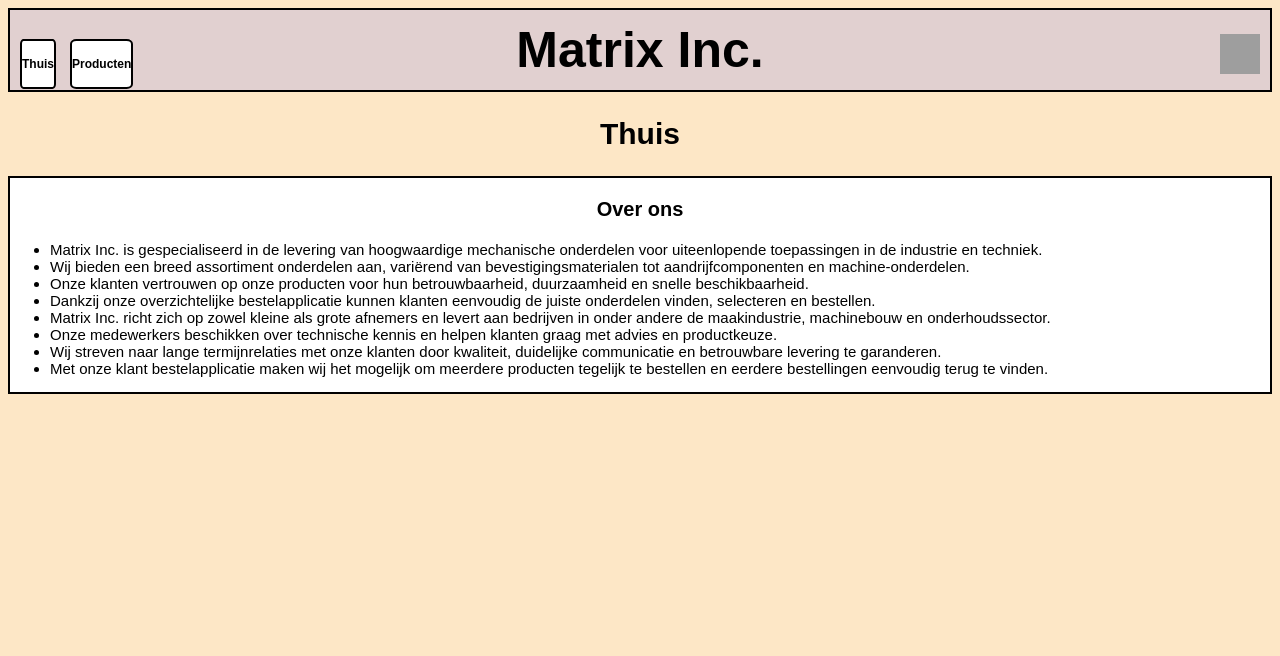
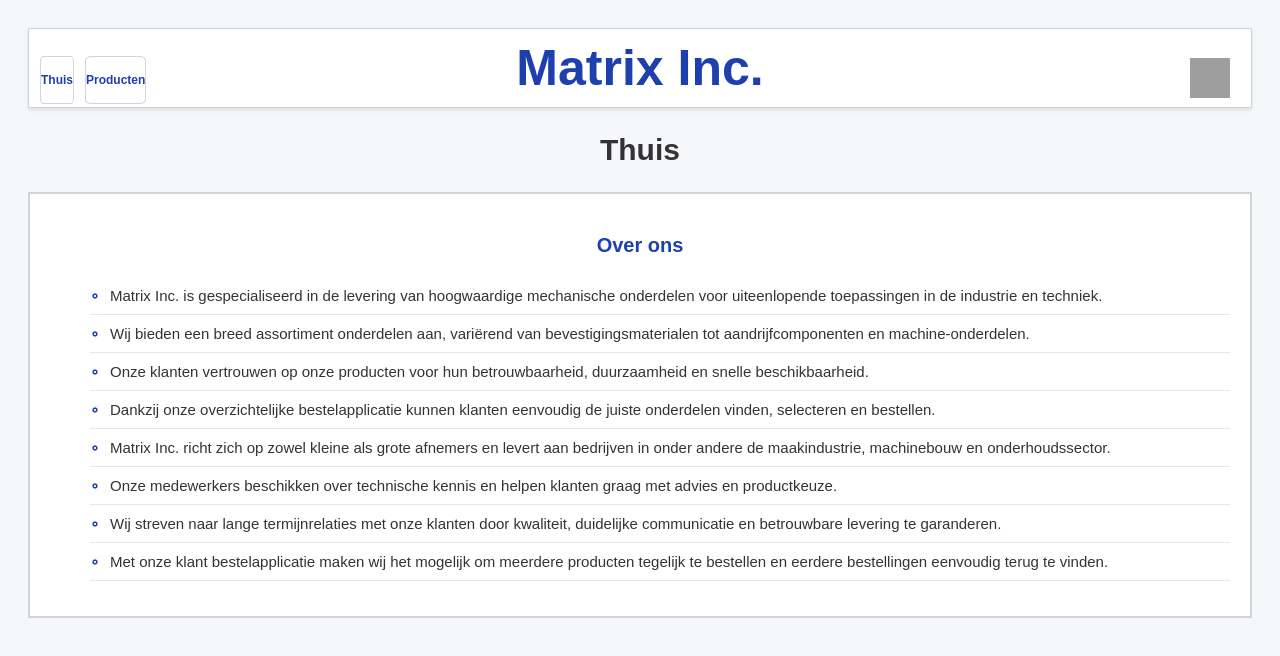
Before and after one commit to YusufIsaag/klant-bestelapplicatie, a plain HTML site: page index.html in a window 1280 px wide. Drawn offline with Linux system fonts and the light colour scheme; grey boxes are pictures that could not be loaded.

Commit message:
Update style.css

```diff
--- a/style.css
+++ b/style.css
@@ -1,6 +1,8 @@
 body{
-    background-color: rgb(253, 231, 198);
+    background-color: #f5f7fa; /* Lichtgrijze achtergrond */
     font-family: Arial, Helvetica, sans-serif;
+    color: #333;
+    padding: 20px;
 }
 
 .container{
@@ -13,17 +15,19 @@ body{
 
 .item1{
     text-align: center;
-    border: solid	2px black;
+    border: solid 1px #d1d5db;
     font-size: 25px;
     grid-area: header;
     background-color: none;
     position: relative;
     padding: 10px;
-    background-color: rgb(225, 208, 208);
+    background-color:#ffffff;
+    box-shadow: 0 2px 4px rgba(0,0,0,0.1);
 }
 
 .item1 h1{
-    margin: 1px;
+    margin: 0px;
+    color: #1e40af;
 }
 
 .item2{
@@ -32,16 +36,17 @@ body{
     grid-area: main;
     text-align: center;
 
+
 }
 
 .winkelwagen-icoon {
     position: absolute; /* Haal het icoon uit de normale flow */
-    right: 20px;       /* 10px vanaf de rechterrand */
-    top: 7%;          /* Centreer verticaal */
+    right: 50px;       /* 10px vanaf de rechterrand */
+    top: 10%;          /* Centreer verticaal */
     transform: translateY(-50%); /* Precies midden */
     z-index: 1000; /* Zorgt dat het icoon boven alles ligt */
     /* pointer-events: auto; Zorgt dat klikken doorgegeven worden */
-    background-color: rgb(225, 208, 208);
+    background-color: transparent;
 }
 
 .winkelwagen-knop{
@@ -49,53 +54,71 @@ body{
     border: none;
     padding: 0;
     cursor: pointer;
-    background-color: rgb(225, 208, 208);
+
 }
 
 
 .item3 > h3{
     text-align: center;
     font-size: 20px;
+    color: #1e40af;
 }
 .item3{
     text-align: left;
     font-size: 15px;
     grid-area: footer;
     background-color: rgb(255, 255, 255);
-    border: solid	2px black;
-    list-style: square;
+    border: solid	2px #d1d5db;
+    padding: 20px;
 
 }
 
+
+
 .item4{
-    background-color: rgb(255, 255, 255);
+    background-color: transparent;
     position: absolute; /* Haal het icoon uit de normale flow */
-    left: 20px;       /* 10px vanaf de rechterrand */
-    top: 8%;          /* Centreer verticaal */
+    left: 40px;       /* 10px vanaf de rechterrand */
+    top: 10%;          /* Centreer verticaal */
     transform: translateY(-50%); /* Precies midden */
     /* z-index: 1000; Zorgt dat het icoon boven alles ligt */
-    color: rgb(0, 0, 0);
+    color: #1e40af;
     cursor: pointer;
     display: block;
-    border: solid 2px black;
+    border: solid 1px #d1d5db;
     border-radius: 10%;
     font-size: 12px;
 
 }
 
 .item5{
-    background-color: rgb(255, 255, 255);
+    background-color: transparent;
     position: absolute; /* Haal het icoon uit de normale flow */
-    left: 70px;       /* 10px vanaf de rechterrand */
-    top: 8%;          /* Centreer verticaal */
+    left: 85px;       /* 10px vanaf de rechterrand */
+    top: 10%;          /* Centreer verticaal */
     transform: translateY(-50%); /* Precies midden */
     /* z-index: 1000; Zorgt dat het icoon boven alles ligt */
-    color: rgb(0, 0, 0);
+    color: #1e40af;
     cursor: pointer;
     display: block;
-    border: solid 2px black;
+    border: solid 1px #d1d5db;
     border-radius: 10%;
     font-size: 12px;
 
 
 }
+.item3 li {
+    padding: 10px;
+    border-bottom: 1px solid #e5e7eb;
+    position: relative;
+    padding-left: 20px;
+    list-style: none;
+}
+
+.item3 li::before {
+    content: "∘";
+    color: #1e40af;
+    font-weight: bold;
+    position: absolute;
+    left: 0;
+}
```
